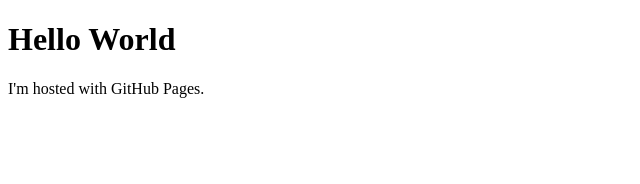
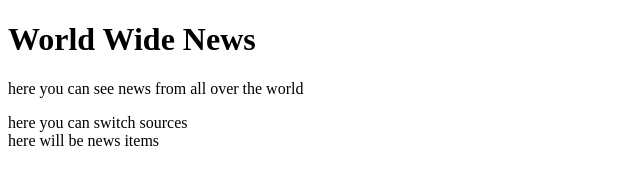
Before and after one commit to sclef/sclef.github.io, a plain HTML site: page index.html in a window 1280 px wide. Shown: the whole page, without its empty margins (0-640 px from the left). Drawn offline with Linux system fonts and the light colour scheme.

Commit message:
vs Code test commit

```diff
--- a/index.html
+++ b/index.html
@@ -1,7 +1,11 @@
 <!DOCTYPE html>
 <html>
 <body>
-<h1>Hello World</h1>
-<p>I'm hosted with GitHub Pages.</p>
+<h1>World Wide News</h1>
+<p>here you can see news from all over the world</p>
+<div id='main-menu'> here you can switch sources</div>
+<div id='news-container'>
+here will be news items
+</div>
 </body>
 </html>
```
